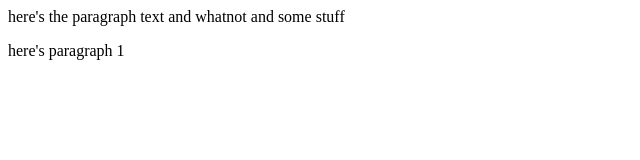
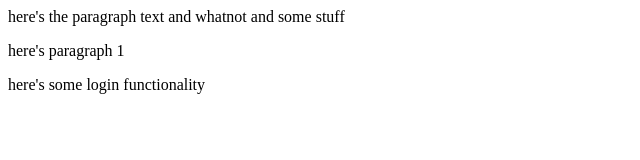
Before and after one commit to rluedde/learning-to-use-git, a plain HTML site: page index.html in a window 1280 px wide. Shown: the whole page, without its empty margins (0-640 px from the left). Drawn offline with Linux system fonts and the light colour scheme.

Commit message:
added login functionality

```diff
--- a/index.html
+++ b/index.html
@@ -9,4 +9,7 @@ here's the paragraph text and whatnot and some stuff
 <p>
 	here's paragraph 1
 </p>
+<p>
+	here's some login functionality
+</p>
 </html>
```
Also changed, not shown: login.html (added, +1 -0 lines).
